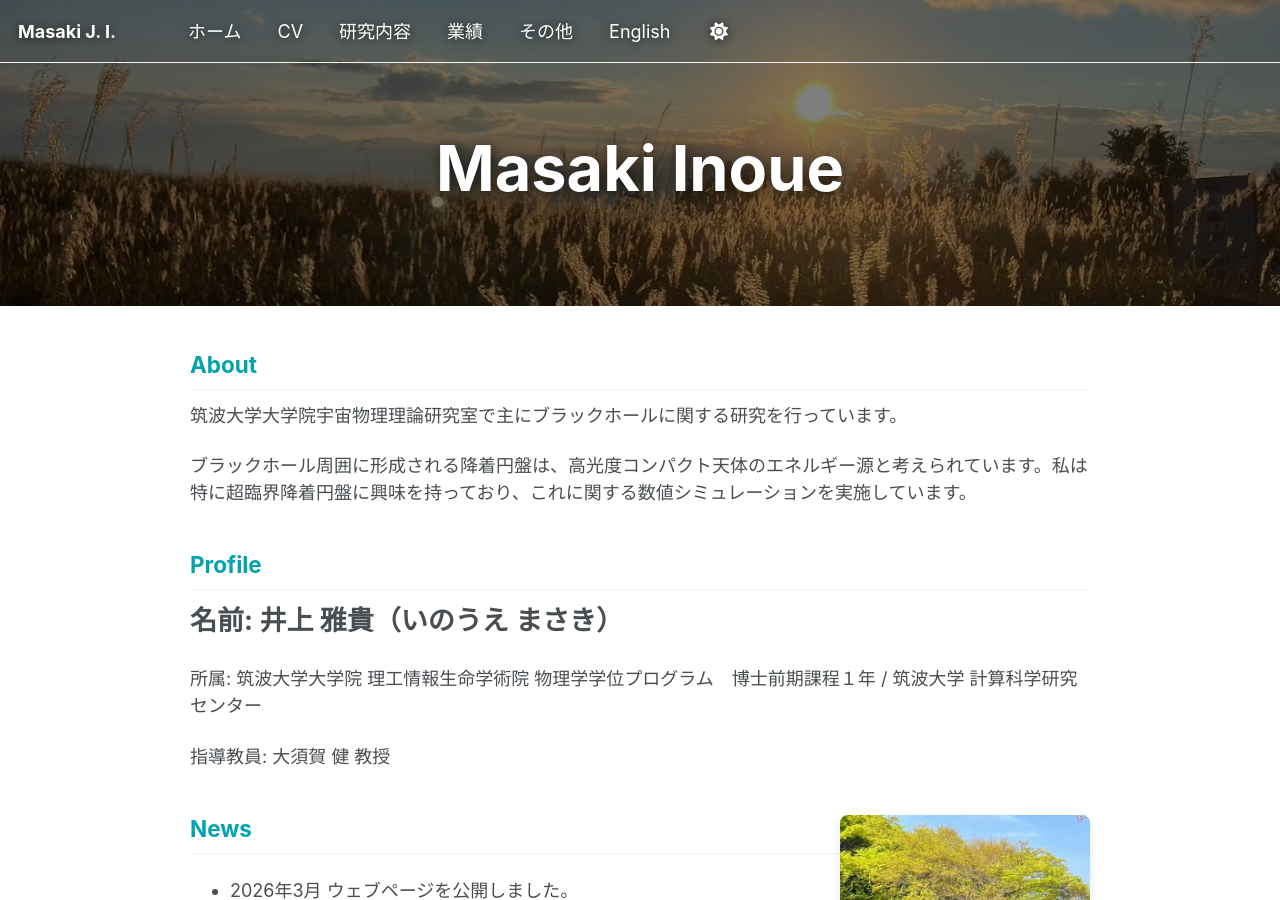
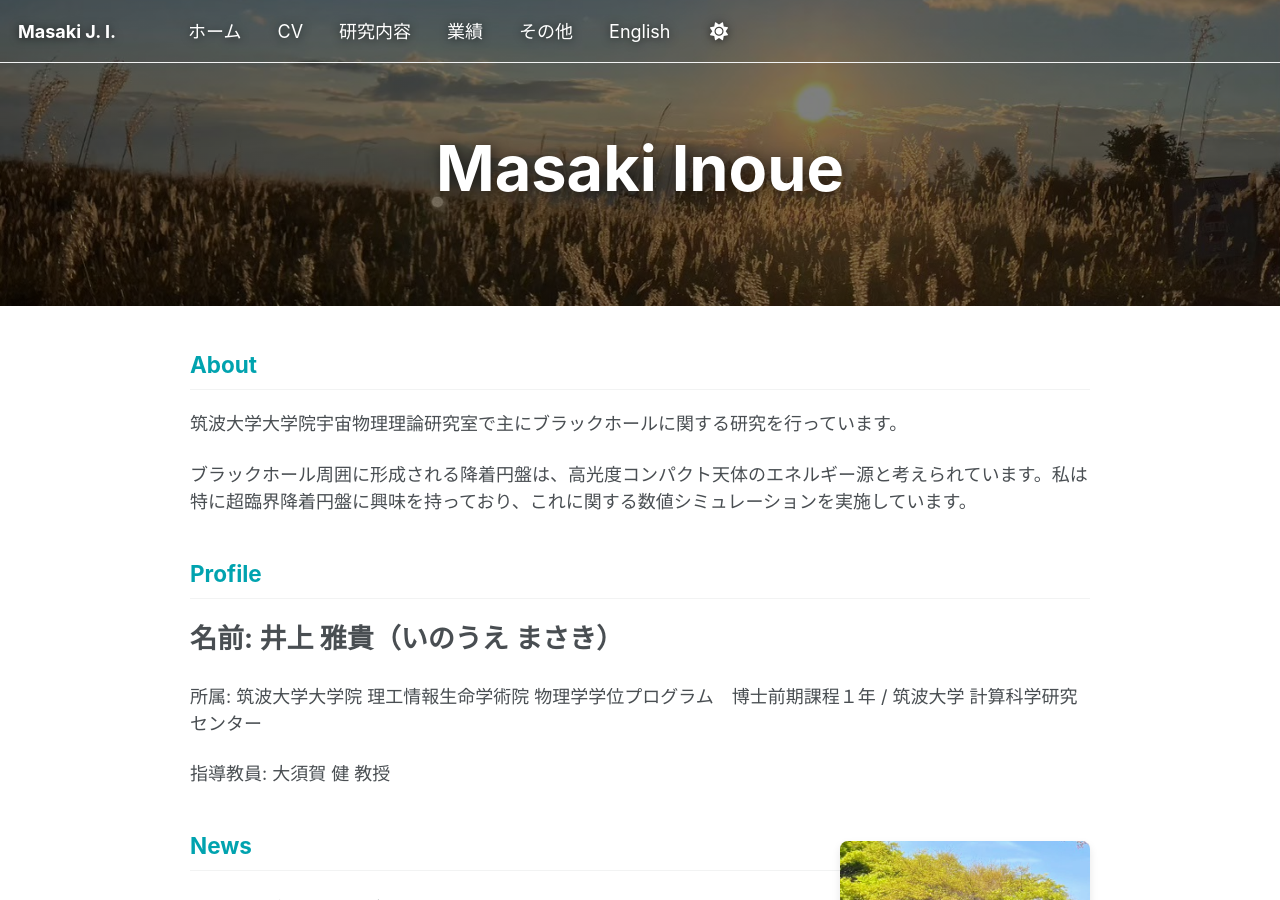
Before and after one commit to Masaki206/Masaki206.github.io, a Jekyll site: the page built from index.md, in a window 1280 px wide and 900 px high. Built offline with Jekyll 4.4.1, drawn with Linux system fonts in a browser that asks for light colours; a script bundle is joined from its source files by our own code; library files that are not in the unit come from our copies.

Commit message:
Update main.scss

```diff
--- a/assets/css/main.scss
+++ b/assets/css/main.scss
@@ -226,3 +226,11 @@
     width: 100% !important; /* スマホでは横幅いっぱいに */
   }
 }
+/* 見出し（h2）の下線を、右側の画像に被らないように調整 */
+h2 {
+  display: block;
+  overflow: hidden; /* これにより、回り込んでいる要素（画像）を避けて線が止まります */
+  border-bottom: 1px solid #52adc8; /* 線を出す場合 */
+  padding-bottom: 5px;
+  margin-bottom: 20px;
+}
```
